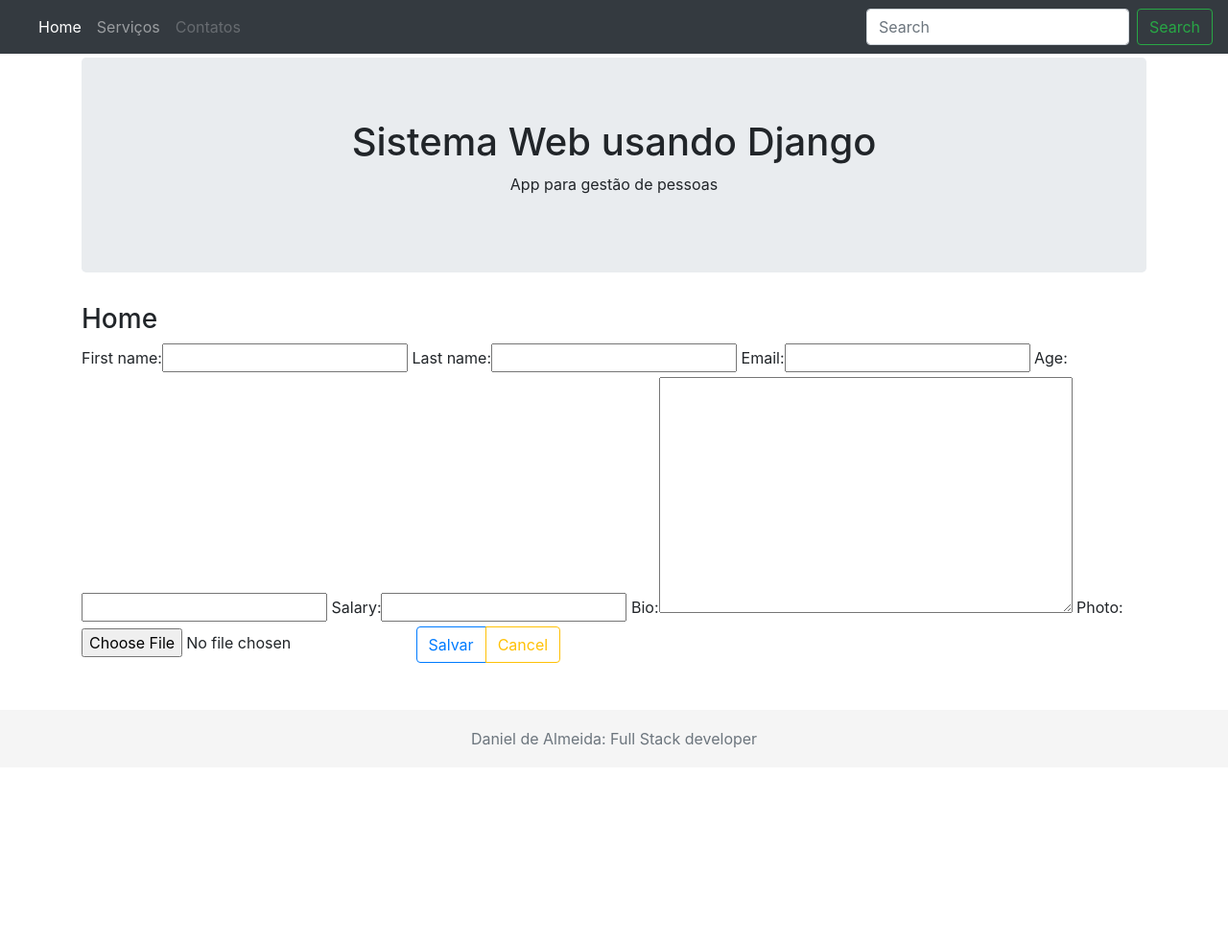
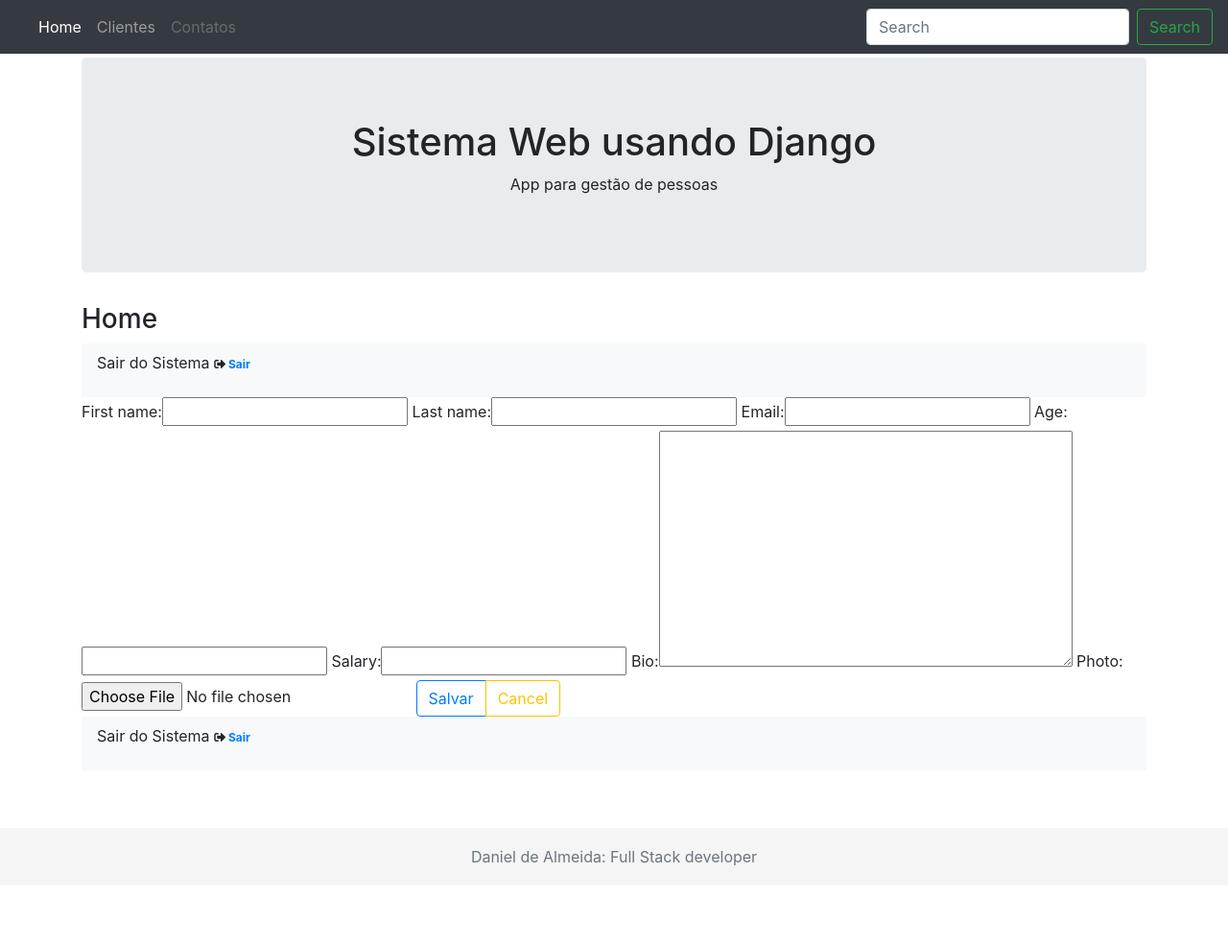
Before and after one commit to zaidohDev/gestao-clientes-dev, a Django app: page /clientes/new/ in a window 1280 px wide. Shown: the whole page at 96% size. Before the commit the page ends 780 px from the top, so only its background shows below. Run offline with Django 3.2, Linux system fonts and the light colour scheme; the visitor is signed in with stand-in values (Sample User, id 1); some libraries are stand-ins or nearby versions.

Commit message:
style e footer

```diff
--- a/template/base.html
+++ b/template/base.html
@@ -9,46 +9,10 @@
           integrity="sha384-mzrmE5qonljUremFsqc01SB46JvROS7bZs3IO2EmfFsd15uHvIt+Y8vEf7N7fWAU" crossorigin="anonymous">
     <link href="https://stackpath.bootstrapcdn.com/bootstrap/4.1.3/css/bootstrap.min.css" rel="stylesheet"
           integrity="sha384-MCw98/SFnGE8fJT3GXwEOngsV7Zt27NXFoaoApmYm81iuXoPkFOJwJ8ERdknLPMO" crossorigin="anonymous">
-    <style>
-/* Sticky footer styles
--------------------------------------------------- */
-html {
-  position: relative;
-  min-height: 100%;
-}
-body {
-  /* Margin bottom by footer height */
-  margin-bottom: 60px;
-}
-.footer {
-  position: absolute;
-  bottom: 0;
-  width: 100%;
-  /* Set the fixed height of the footer here */
-  height: 60px;
-  line-height: 60px; /* Vertically center the text there */
-  background-color: #f5f5f5;
-}
-
-
-/* Custom page CSS
--------------------------------------------------- */
-/* Not required for template or sticky footer method. */
-
-body > .container {
-  padding: 60px 15px 0;
-}
-
-.footer > .container {
-  padding-right: 15px;
-  padding-left: 15px;
-}
-
-code {
-  font-size: 80%;
-}</style>
+    <style></style>
 </head>
-<body>
+<body style="margin-bottom: 60px;">
+<div class="container" style="padding: 60px 15px;">
  <header>
       <!-- Fixed navbar -->
       <nav class="navbar navbar-expand-md navbar-dark fixed-top bg-dark">
@@ -62,7 +26,7 @@
               <a class="nav-link" href="{% url 'home'%}">Home <span class="sr-only">(current)</span></a>
             </li>
             <li class="nav-item">
-              <a class="nav-link" href="#">Serviços</a>
+              <a class="nav-link" href="{% url 'persons_list' %}">Clientes</a>
             </li>
             <li class="nav-item">
               <a class="nav-link disabled" href="#">Contatos</a>
@@ -75,7 +39,7 @@
         </div>
       </nav>
     </header>
-    <div class="container">
+
 
         <div class="jumbotron text-center">
 
@@ -84,24 +48,19 @@
 
     </div>
 
-    {% block main %}
+    {% block main %} {% endblock %}
 
-    {% endblock %}
-
-
-        </div>
-
-<footer class="footer" style="margin: o auto;">
+</div>
+<footer class="footer" style="background-color: #f5f5f5; bottom: 0;
+  width: 100%; height: 60px; line-height: 60px; padding-right: 15px;padding-left: 15px;">
       <div class="container">
         <center><span class="text-muted">Daniel de Almeida: Full Stack developer</span></center>
       </div>
     </footer>
+
  <script src="https://code.jquery.com/jquery-3.3.1.slim.min.js" integrity="sha384-q8i/X+965DzO0rT7abK41JStQIAqVgRVzpbzo5smXKp4YfRvH+8abtTE1Pi6jizo" crossorigin="anonymous"></script>
     <link href="https://stackpath.bootstrapcdn.com/bootstrap/4.1.3/css/bootstrap.min.css" rel="stylesheet"
           integrity="sha384-MCw98/SFnGE8fJT3GXwEOngsV7Zt27NXFoaoApmYm81iuXoPkFOJwJ8ERdknLPMO" crossorigin="anonymous">
-  </body>
-</html>
 
 </body>
-
 </html>
--- a/template/clientes/person_delete_confirm.html
+++ b/template/clientes/person_delete_confirm.html
@@ -4,6 +4,10 @@
 
 {% block main %}
 <h3 class="md">Você deseja deletar o ID {{person.id}} ?</h3>
+<nav class="navbar navbar-expand-sm bg-light">
+        <p>Sair do Sistema<span class="badge badge-light"><i class="fas fa-sign-out-alt"></i>
+            <a href="{% url 'logout' %}">Sair</a></span></p>
+    </nav>
 <form action="{% url 'persons_delete' person.id %}" method="post" enctype="multipart/form-data">
    {% csrf_token %}
 
--- a/template/clientes/person_form.html
+++ b/template/clientes/person_form.html
@@ -6,6 +6,10 @@
 
 {% block main %}
 <h3 class="md">Home</h3>
+<nav class="navbar navbar-expand-sm bg-light">
+        <p>Sair do Sistema<span class="badge badge-light"><i class="fas fa-sign-out-alt"></i>
+            <a href="{% url 'logout' %}">Sair</a></span></p>
+    </nav>
 <form method="post" enctype="multipart/form-data">
     {% csrf_token %}
          {{ form|bootstrap }}
@@ -14,4 +18,10 @@
     <a href="{% url 'persons_list' %}" class="btn btn-outline-warning">Cancel</a>
     </div>
 </form>
+<nav class="navbar navbar-expand-sm bg-light">
+        <p>Sair do Sistema<span class="badge badge-light"><i class="fas fa-sign-out-alt"></i>
+            <a href="{% url 'logout' %}">Sair</a></span></p>
+    </nav>
 {% endblock %}
+
+{% block footer%}{% endblock %}
--- a/template/home/home.html
+++ b/template/home/home.html
@@ -28,6 +28,6 @@
         </div>
     </div>
 </div>
+
 {% endblock %}
-
 {% block footer%}{% endblock %}
```
